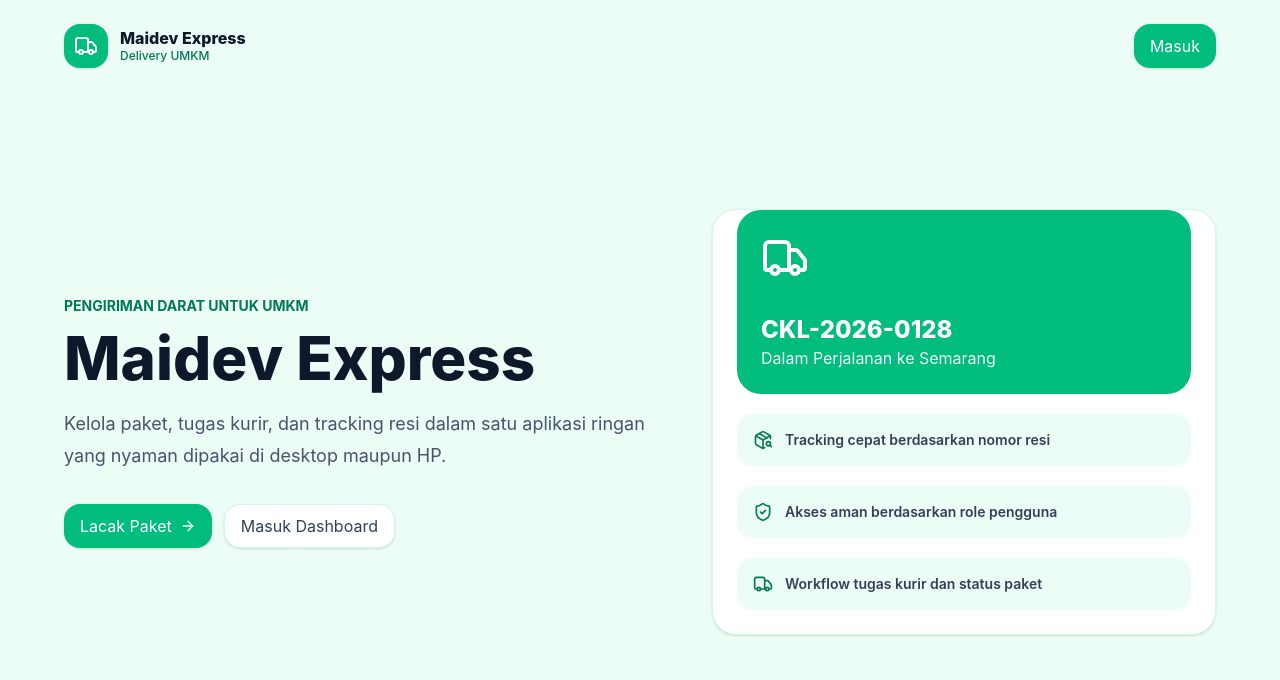
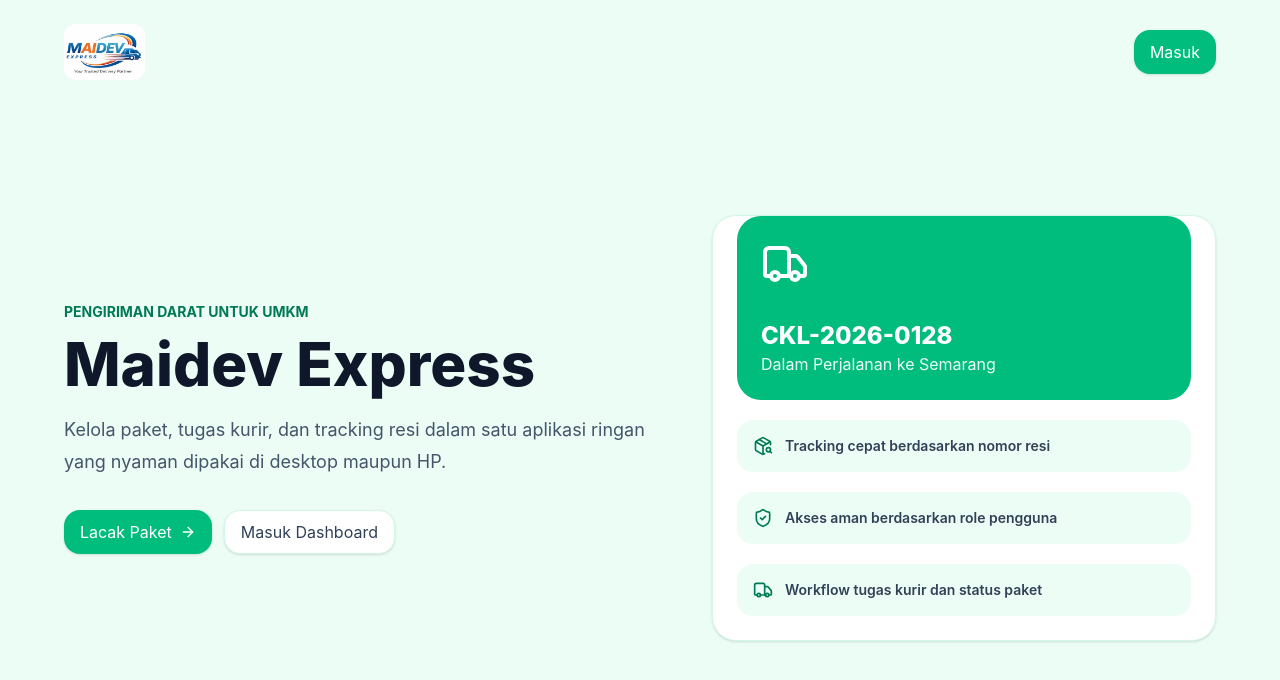
Before and after one commit to AlvharetVandeva/maidev-express, a Next.js app: page / in a window 1280 px wide. Shown: the top 680 px of the page. Built offline with nearby package versions, Linux system fonts and the light colour scheme; no server answers.

Commit message:
add logo component

```diff
--- a/src/components/shared/logo.tsx
+++ b/src/components/shared/logo.tsx
@@ -1,19 +1,18 @@
-import { Truck } from "lucide-react";
+import Image from "next/image";
 
 import { cn } from "@/lib/utils";
 
 export function Logo({ className }: { className?: string }) {
   return (
-    <div className={cn("flex items-center gap-3", className)}>
-      <div className="flex h-11 w-11 items-center justify-center rounded-2xl bg-emerald-500 text-white shadow-sm">
-        <Truck className="h-6 w-6" aria-hidden="true" />
-      </div>
-      <div>
-        <p className="text-base font-extrabold leading-tight text-slate-900">
-          Maidev Express
-        </p>
-        <p className="text-xs font-medium text-emerald-700">Delivery UMKM</p>
-      </div>
+    <div className={cn("flex items-center", className)}>
+      <Image
+        src="/logo.jpg"
+        alt="Maidev Express"
+        width={180}
+        height={120}
+        priority
+        className="h-14 w-auto rounded-xl object-contain"
+      />
     </div>
   );
 }
```
Also changed, not shown: public/logo.jpg (added).
